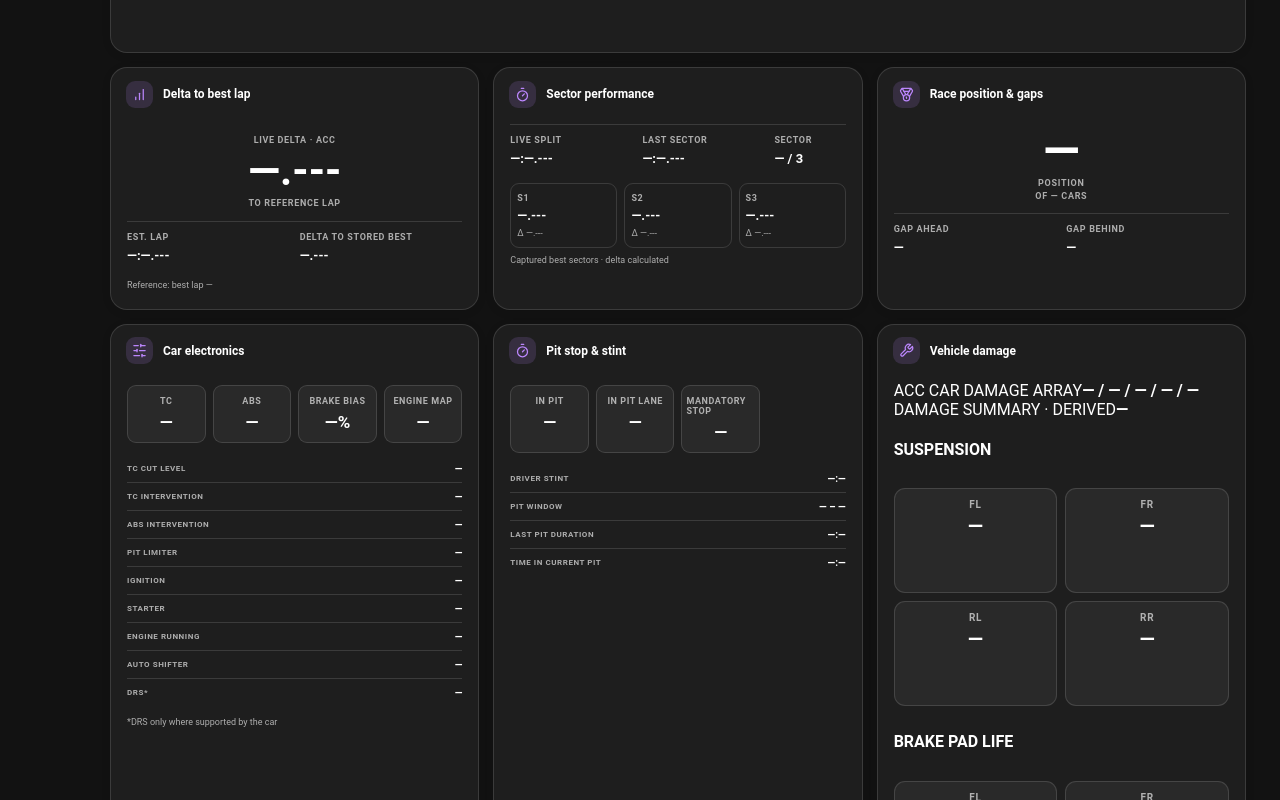
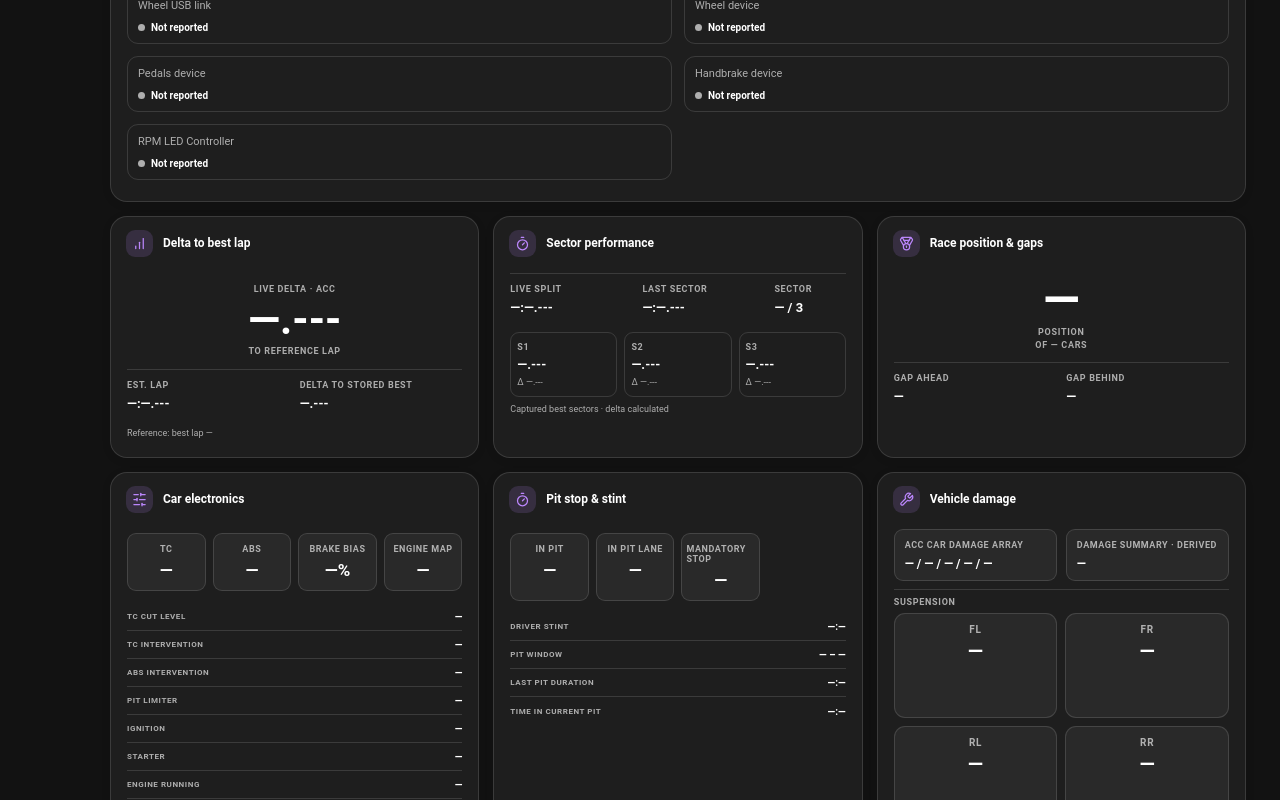
Before and after one commit to AbhilashHalappa/iRacing_and_ACC_SimLink, a React (Vite) app in the folder frontend/: page / in a window 1280 px wide. Shown: the part 1660-2460 px from the top of the page. Built offline with nearby package versions, Linux system fonts and the light colour scheme.

Commit message:
style(overview): add balanced tile field grids

```diff
--- a/frontend/src/styles.css
+++ b/frontend/src/styles.css
@@ -256,3 +256,21 @@ button { cursor: pointer; }
   .electronics-primary { grid-template-columns:repeat(2,minmax(0,1fr)); }
   .glance-position-hero strong { font-size:40px; }
 }
+
+
+/* Balanced tile interiors: field count determines the column rhythm. */
+.balanced-grid{display:grid;grid-template-columns:repeat(2,minmax(0,1fr));gap:9px;padding:8px 0}
+.balanced-field{display:flex;flex-direction:column;justify-content:center;gap:7px;min-width:0;min-height:52px;padding:9px 10px;border:1px solid var(--outline);border-radius:9px;background:var(--surface-high)}
+.balanced-field span{color:var(--muted);font-size:9px;font-weight:750;letter-spacing:.55px}
+.balanced-field b{color:var(--on-surface);font-size:12px;font-variant-numeric:tabular-nums;overflow-wrap:anywhere}
+.balanced-grid>.balanced-field:last-child:nth-child(odd){grid-column:1/-1;text-align:center}
+.balanced-hardware{grid-template-columns:repeat(2,minmax(0,1fr))}
+.balanced-hardware>div{min-width:0}
+.damage-layout{display:flex;flex-direction:column;gap:8px}
+.damage-summary{padding:0}
+.damage-corner-group{min-width:0;padding-top:5px;border-top:1px solid var(--outline)}
+.damage-corner-group h4{margin:2px 0 0;color:var(--muted);font-size:9px;letter-spacing:.7px}
+.damage-corner-group .glance-corners{padding:6px 0 0}
+.pressure-target-layout>p{margin:5px 0 0;color:var(--muted);font-size:9px;line-height:1.4}
+.race-control-grid .message-field{grid-column:1/-1;min-height:42px}
+@media(max-width:650px){.balanced-grid{gap:7px}.balanced-field{min-height:46px;padding:8px}.balanced-field b{font-size:11px}.balanced-hardware{grid-template-columns:repeat(2,minmax(0,1fr))}.damage-corner-group .glance-corners b{font-size:14px}}
```
